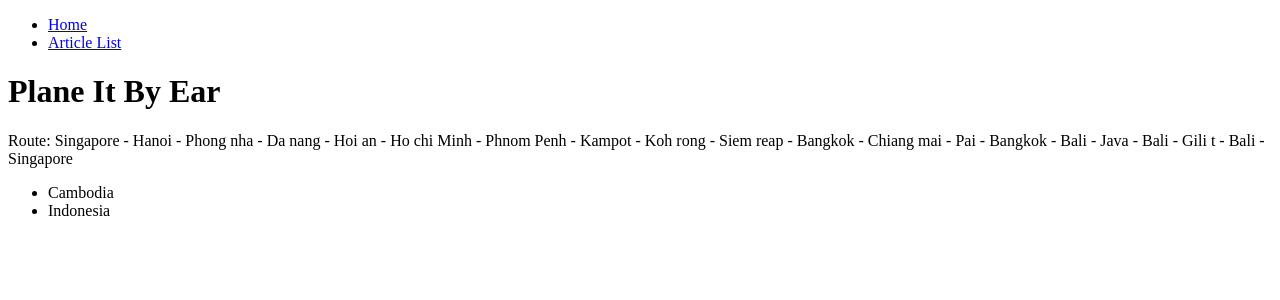
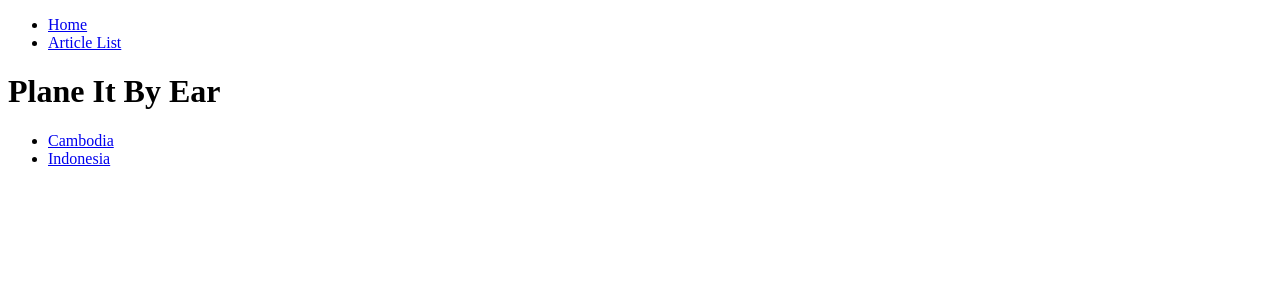
Before and after one commit to beths-travel-blog/next-travelblog, a Next.js app: page /home in a window 1280 px wide. Shown: the top 300 px of the page. Built offline with nearby package versions, Linux system fonts and the light colour scheme.

Commit message:
chore: add href

```diff
--- a/pages/home.tsx
+++ b/pages/home.tsx
@@ -8,14 +8,19 @@ export const HomePage = () => {
     <React.Fragment>
       <NavBar />
       <h1> Plane It By Ear</h1>
-      <div>
+      {/* <div>
         Route: Singapore - Hanoi - Phong nha - Da nang - Hoi an - Ho chi Minh -
         Phnom Penh - Kampot - Koh rong - Siem reap - Bangkok - Chiang mai - Pai
         - Bangkok - Bali - Java - Bali - Gili t - Bali - Singapore
-      </div>
+      </div> */}
       <ul>
         {Object.entries(posts).map((value, index) => {
-          return <li key={index}>{value[1].title}</li>;
+          const test = "/blog/" + value[0];
+          return (
+            <li key={index}>
+              <a href={test}> {value[1].title} </a>
+            </li>
+          );
         })}
       </ul>
     </React.Fragment>
```
